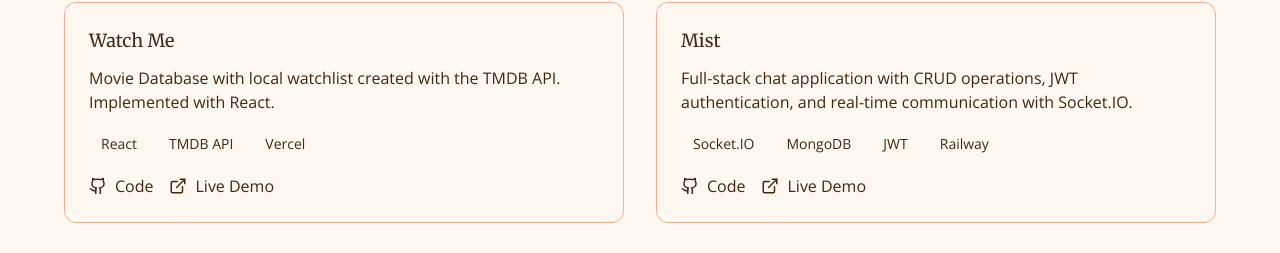
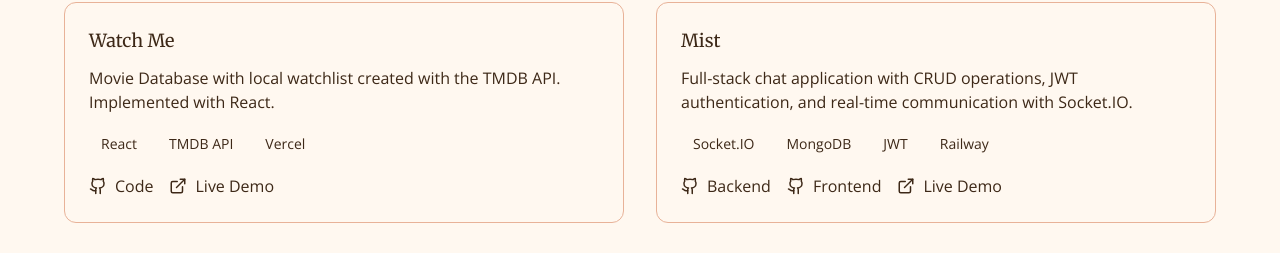
Before and after one commit to kelvinOhaya/Portfolio-2.0, a React (Vite) app: page / in a window 1280 px wide. Shown: the part 2516-2769 px from the top of the page. Built offline with nearby package versions, Linux system fonts and the light colour scheme.

Commit message:
fixed an error where github links led nowhere

```diff
--- a/src/app/components/AllProjectsPage.tsx
+++ b/src/app/components/AllProjectsPage.tsx
@@ -11,16 +11,20 @@ const projectSections = [
         title: "Watch Me",
         description:
           "Movie Database with local watchlist created with the TMDB API. Implemented with React.",
+        codeLinks: [
+          { label: "Code", url: "https://github.com/kelvinOhaya/watch-me" },
+        ],
         tags: ["React", "TMDB API", "Vercel"],
-        github: "#",
         live: "https://ohaya-watch-me.vercel.app/",
       },
       {
         title: "MD Pro",
         description:
           "Markdown notetaking web application created with Flutter and Firebase.",
+        codeLinks: [
+          { label: "Code", url: "https://github.com/kelvinOhaya/MDProFlutter" },
+        ],
         tags: ["Flutter", "Firebase", "Dart"],
-        github: "#",
         live: "https://md-pro-45064.web.app/",
       },
     ],
@@ -32,16 +36,30 @@ const projectSections = [
         title: "Portfolio v 1.0",
         description:
           "Created a personal portfolio website using HTML, CSS, and JavaScript. Deployed with Netlify.",
+        codeLinks: [
+          {
+            label: "Code",
+            url: "https://github.com/kelvinOhaya/Portfolio-2.0",
+          },
+        ],
         tags: ["HTML", "CSS", "JavaScript", "Netlify"],
-        github: "#",
         live: "https://kelvin-ohaya-portfolio.netlify.app/",
       },
       {
         title: "Mist",
         description:
           "Full-stack chat application with CRUD operations and JWT authentication. Implemented real-time communication with Socket.IO and data aggregation pipelines with MongoDB. Deployed with Railway (Backend API), Netlify (Frontend), and MongoDB Atlas (Database).",
+        codeLinks: [
+          {
+            label: "Backend",
+            url: "https://github.com/kelvinOhaya/mist-backend",
+          },
+          {
+            label: "Frontend",
+            url: "https://github.com/kelvinOhaya/mist-frontend",
+          },
+        ],
         tags: ["Socket.IO", "MongoDB", "JWT", "Railway", "Netlify"],
-        github: "#",
         live: "https://ko-mist.netlify.app",
       },
     ],
@@ -53,8 +71,10 @@ const projectSections = [
         title: "React Calculator",
         description:
           "GUI calculator built with React that can do basic arithmetic. Deployed with Vercel.",
+        codeLinks: [
+          { label: "Code", url: "https://github.com/kelvinOhaya/Calculator" },
+        ],
         tags: ["React", "JavaScript", "Vercel"],
-        github: "#",
         live: "https://calculator-livid-kappa-43.vercel.app/",
       },
     ],
@@ -162,16 +182,19 @@ export function AllProjectsPage({
                         ))}
                       </div>
 
-                      <div className="flex items-center gap-3">
+                      <div className="flex items-center gap-3 flex-wrap">
+                        {project.codeLinks.map((link) => (
                           <a
-                          href={project.github}
+                            key={`${project.title}-${link.label}`}
+                            href={link.url}
                             target="_blank"
                             rel="noopener noreferrer"
                             className="flex items-center gap-1 text-sm text-muted-foreground hover:text-primary transition-colors"
                           >
                             <Github size={16} />
-                          <span>Code</span>
+                            <span>{link.label}</span>
                           </a>
+                        ))}
                         <a
                           href={project.live}
                           target="_blank"
--- a/src/app/components/Projects.tsx
+++ b/src/app/components/Projects.tsx
@@ -7,32 +7,44 @@ const featuredProjects = [
     title: "Watch Me",
     description:
       "Movie Database with local watchlist created with the TMDB API. Implemented with React.",
+    codeLinks: [
+      { label: "Code", url: "https://github.com/kelvinOhaya/watch-me" },
+    ],
     tags: ["React", "TMDB API", "Vercel"],
-    github: "#",
     live: "https://ohaya-watch-me.vercel.app/",
   },
   {
     title: "Mist",
     description:
       "Full-stack chat application with CRUD operations, JWT authentication, and real-time communication with Socket.IO.",
+    codeLinks: [
+      { label: "Backend", url: "https://github.com/kelvinOhaya/mist-backend" },
+      {
+        label: "Frontend",
+        url: "https://github.com/kelvinOhaya/mist-frontend",
+      },
+    ],
     tags: ["Socket.IO", "MongoDB", "JWT", "Railway"],
-    github: "#",
     live: "https://ko-mist.netlify.app",
   },
   {
     title: "MD Pro",
     description:
       "Markdown notetaking web application created with Flutter and Firebase for seamless note syncing.",
+    codeLinks: [
+      { label: "Code", url: "https://github.com/kelvinOhaya/MDProFlutter" },
+    ],
     tags: ["Flutter", "Firebase", "Dart"],
-    github: "#",
     live: "https://md-pro-45064.web.app/",
   },
   {
     title: "React Calculator",
     description:
       "GUI calculator built with React that can do basic arithmetic operations with a clean, intuitive interface.",
+    codeLinks: [
+      { label: "Code", url: "https://github.com/kelvinOhaya/Calculator" },
+    ],
     tags: ["React", "JavaScript", "Vercel"],
-    github: "#",
     live: "https://calculator-livid-kappa-43.vercel.app/",
   },
 ];
@@ -83,15 +95,18 @@ export function Projects() {
                   </div>
 
                   <div className="flex items-center gap-4">
+                    {project.codeLinks.map((link) => (
                       <a
-                      href={project.github}
+                        key={link.label}
+                        href={link.url}
                         target="_blank"
                         rel="noopener noreferrer"
                         className="flex items-center gap-2 text-muted-foreground hover:text-primary transition-colors"
                       >
                         <Github size={18} />
-                      <span>Code</span>
+                        <span>{link.label}</span>
                       </a>
+                    ))}
                     <a
                       href={project.live}
                       target="_blank"
```
Lines whose indentation alone changed are shown as unchanged.
